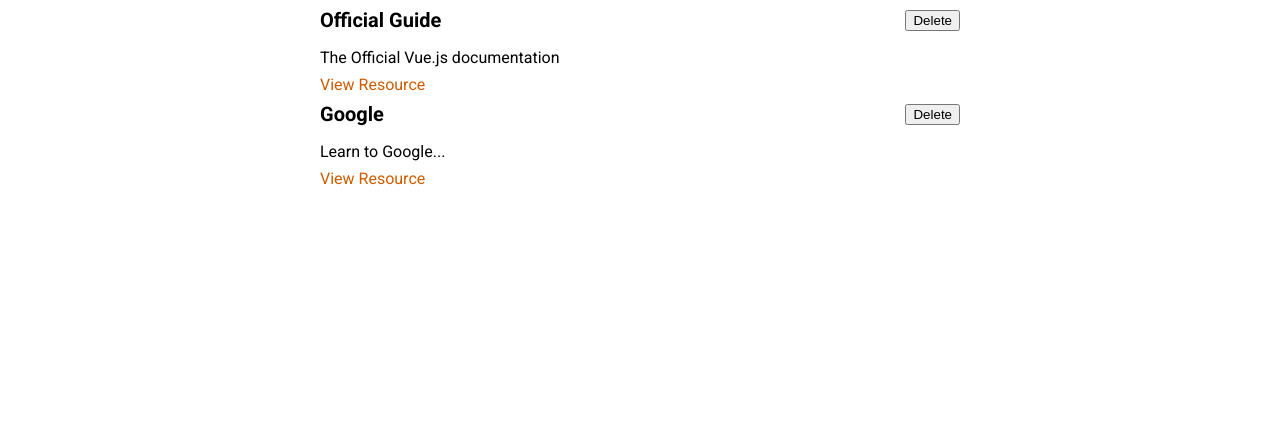
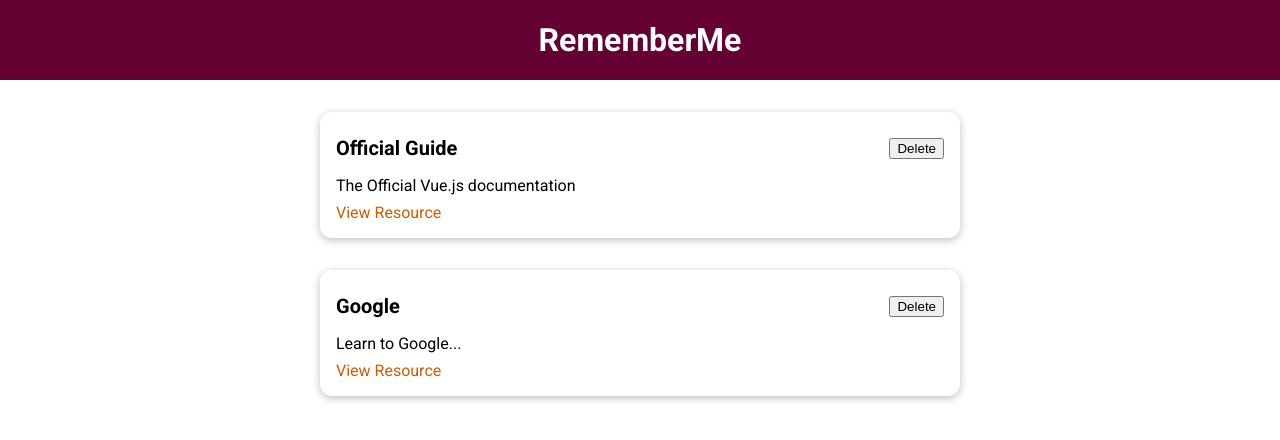
Before and after one commit to walersallheart/vue-course, a Vue app in the folder Section 10 The Learning Resources App/: page / in a window 1280 px wide. Shown: the top 440 px of the page. Built offline with nearby package versions, Linux system fonts and the light colour scheme.

Commit message:
130 Header and BaseCard components.

```diff
--- a/Section 10 The Learning Resources App/src/App.vue
+++ b/Section 10 The Learning Resources App/src/App.vue
@@ -1,13 +1,16 @@
 <template>
+    <the-header title="RememberMe"></the-header>
     <stored-resources :resources="storedResources"></stored-resources>
 </template>
 
 <script>
-import StoredResources from './components/learning-resources/StoredResources'
+import StoredResources from './components/learning-resources/StoredResources';
+import TheHeader from'./components/layouts/TheHeader.vue';
 
 export default {
     components:{
-        StoredResources
+        StoredResources,
+        TheHeader
     },
     data() {
         return {
--- /dev/null
+++ b/Section 10 The Learning Resources App/src/components/UI/BaseCard.vue
@@ -0,0 +1,21 @@
+<template>
+    <div>
+        <slot></slot>
+    </div>
+</template>
+
+<script>
+export default {
+
+}
+</script>
+
+<style scoped>
+div {
+    border-radius: 12px;
+    box-shadow: 0 2px 8px rgba(0, 0, 0, 0.26);
+    padding: 1rem;
+    margin: 2rem auto;
+    max-width: 40rem;
+}
+</style>
--- /dev/null
+++ b/Section 10 The Learning Resources App/src/components/layouts/TheHeader.vue
@@ -0,0 +1,27 @@
+<template>
+    <header>
+        <h1>{{ title }}</h1>
+    </header>
+</template>
+
+<script>
+export default {
+    props:['title']
+}
+</script>
+
+<style scoped>
+header {
+    width: 100%;
+    height: 5rem;
+    background-color: #640032;
+    display: flex;
+    justify-content: center;
+    align-items: center;
+}
+
+header h1 {
+    color: white;
+    margin: 0;
+}
+</style>
--- a/Section 10 The Learning Resources App/src/components/learning-resources/LearningResource.vue
+++ b/Section 10 The Learning Resources App/src/components/learning-resources/LearningResource.vue
@@ -1,15 +1,16 @@
 <template>
     <li>
-        <div>
+        <base-card>
             <header>
                 <h3>{{ title }}</h3>
                 <button>Delete</button>
             </header>
-        </div>
-        <p>{{ description }}</p>
-        <nav>
-            <a :href="link">View Resource</a>
-        </nav>
+
+            <p>{{ description }}</p>
+            <nav>
+                <a :href="link">View Resource</a>
+            </nav>
+        </base-card>
     </li>
 </template>
 
```
Also changed, not shown: Section 10 The Learning Resources App/src/main.js (+6 -1 lines).
